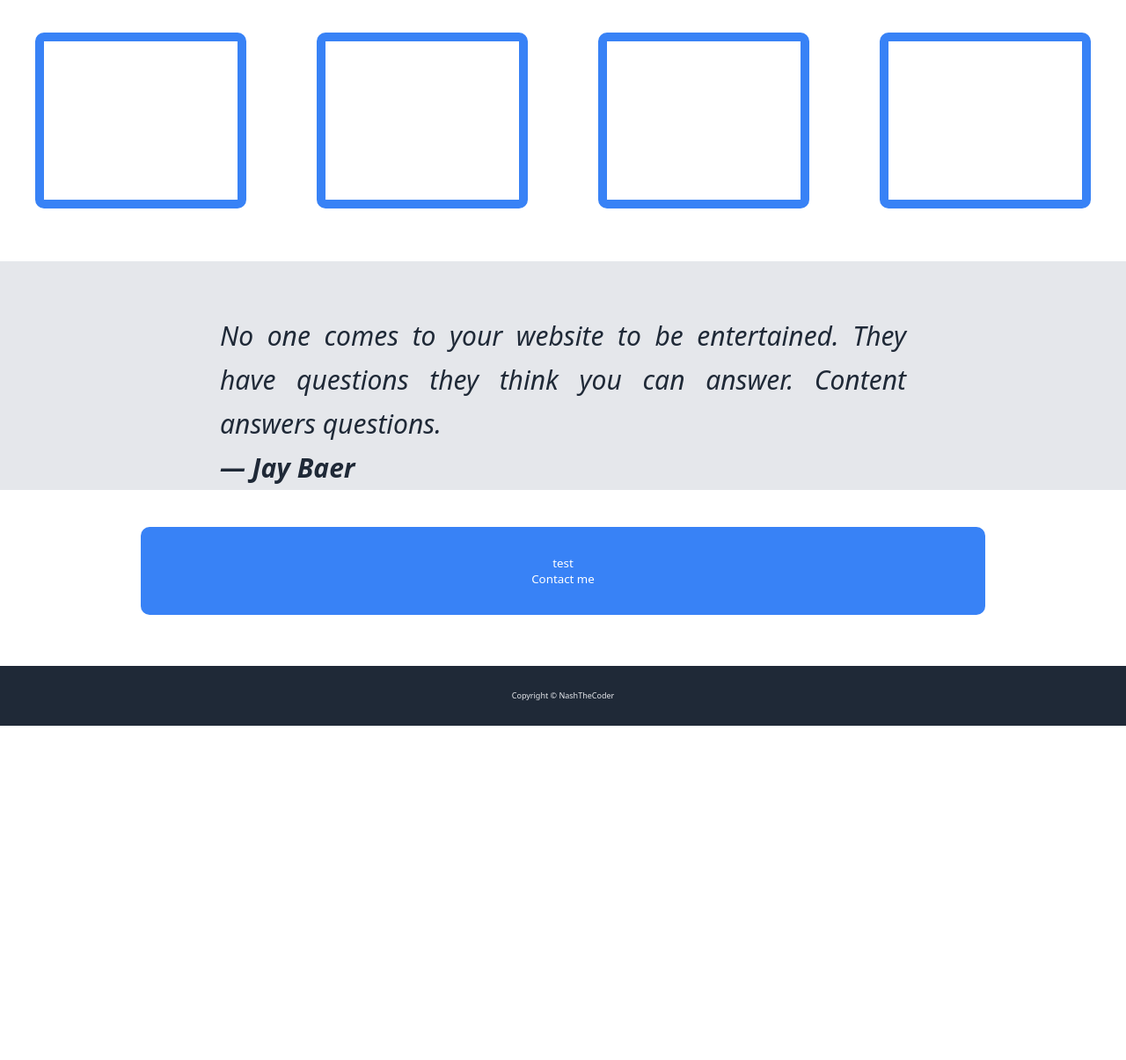
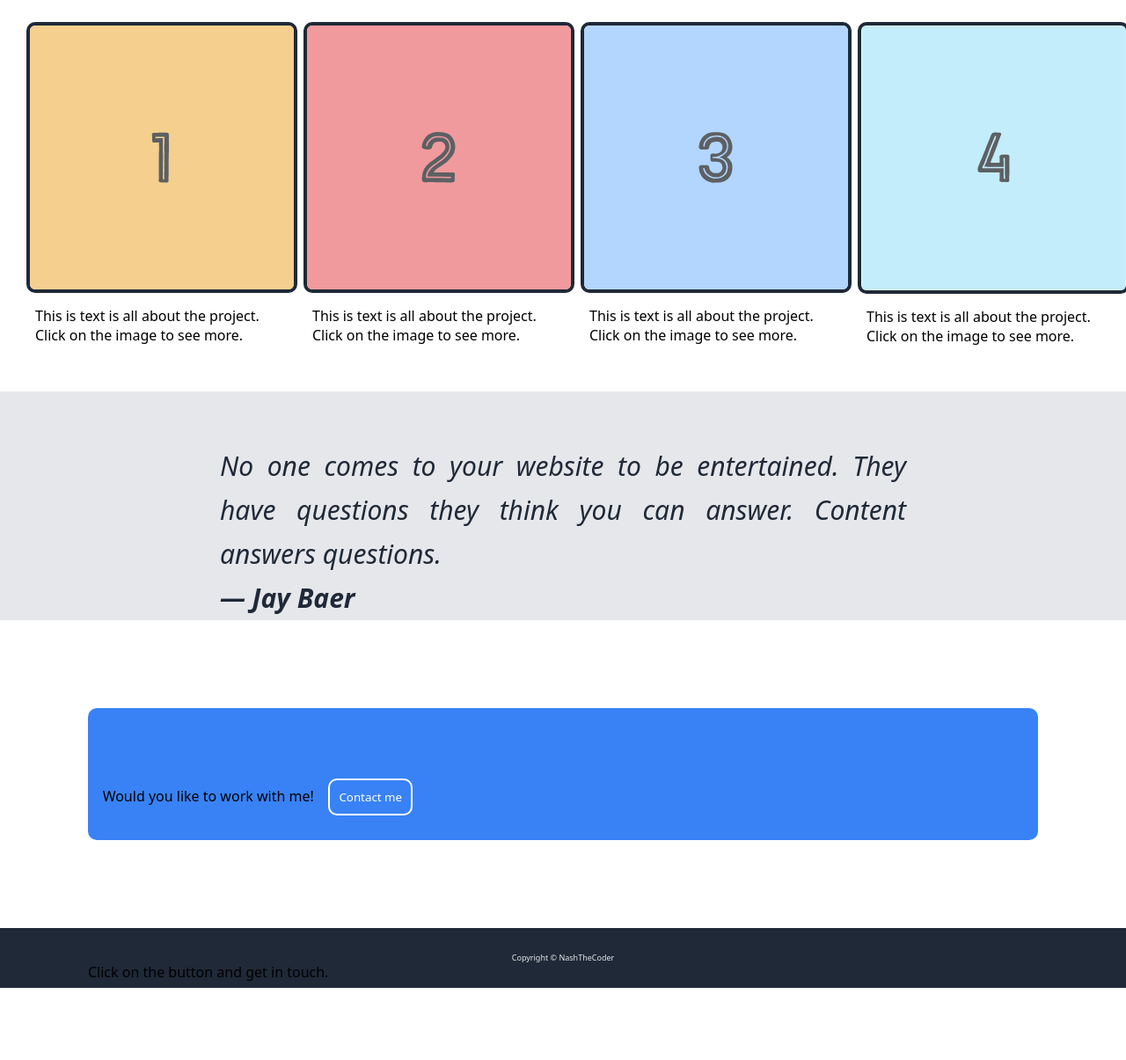
Before and after one commit to nashthecoder/odin-landing-pages, a plain HTML site: page landing-page/index.html in a window 1280 px wide. Shown: the part 622-1827 px from the top of the page at 88% size. Before the commit the page ends 1447 px from the top, so only its background shows below. Drawn offline with Linux system fonts and the light colour scheme.

Commit message:
align hero and project section

```diff
--- a/landing-page/index.html
+++ b/landing-page/index.html
@@ -20,30 +20,51 @@
             </div>
             </div>
         </div>
-        <div class="hero">
+        <div class="hero" id="hero">
             <div class="hero-content">
-                <div class="text">Text here</div>
-                <div class="image">Image place holder</div>
+                <div>
+                    <p class="top-text">This is my Portfolio Website</p>
+                    <p class="hero-text">This website has some awesome projects that been build using ReactJS - MERN stack and Ruby on Rails.</p>
+                    <button>Contact Me</button>
+                </div>
+                <div> <img class="hero-image" src="./images/hero-image.png" alt=""> </div>
             </div>
         </div>
         <h3>My Projects</h3>
-        <div class="projects">
-            <div class="project"></div>
-            <div class="project"></div>
-            <div class="project"></div>
-            <div class="project"></div>
+        <div class="project-grid-container" id="projects">
+            <div class="project-grid">
+                <div class="project-grid-item first-item">
+                    <img src="./images/one.svg" alt="">
+                    <div class="project-text">This is text is all about the project. Click on the image to see more.</div>
+                </div>
+                <div class="project-grid-item">
+                    <img src="./images/two.svg" alt="">
+                    <div class="project-text">This is text is all about the project. Click on the image to see more.</div>
+                </div>
+                <div class="project-grid-item">
+                    <img src="./images/three.svg" alt="">
+                    <div class="project-text">This is text is all about the project. Click on the image to see more.</div>
+                </div>
+                <div class="project-grid-item last-item">
+                    <img src="./images/four.svg" alt="">
+                    <div class="project-text">This is text is all about the project. Click on the image to see more.</div>
+                </div>
+            </div>
         </div>
-        <div class="quote">
+        <div class="quote" id="quote">
             <blockquote>No one comes to your website to be entertained. They have questions they think you can answer. Content answers questions.
                 <br /> <strong>― Jay Baer</strong> </blockquote>
         </div>
-        <div class="call-to-action">
-            <button>
-                <div>test</div>
-                <a>
+        <div class="call-to-action" id="call-to-action">
+            <div>
+                <p>Would you like to work with me!</p>
+                <p> Click on the button and get in touch.</p>
+            </div>
+            <div>
+                <button class="call-button">
                     Contact me
-                </a>
-            </button>
+                </button>
+            </div>
         </div>
         <div class="footer"><span>Copyright &copy; NashTheCoder</span>
         </div>
--- a/landing-page/styles.css
+++ b/landing-page/styles.css
@@ -1,8 +1,8 @@
 * {
     font-family: system-ui, -apple-system, BlinkMacSystemFont, 'Segoe UI', Roboto, Oxygen, Ubuntu, Cantarell, 'Open Sans', 'Helvetica Neue', sans-serif;
     margin: 0;
+}
 
-}
 
 .flex-container {
     flex-direction: row;
@@ -46,40 +46,93 @@
 .social {
     margin-left: 50px;
 }
+
+.social {
+    margin-top: -10px;
+    border-radius: 10px;
+}
+
+.hero-image{
+    width: 400px;
+    height: 300px;
+    padding-left: 100px;
+}
+
 .hero {
     padding: 20px 0;
     display: flex;
     justify-content: center;
 }
+
 .hero-content {
+    padding: 40px;
     display: flex;
     font-size: 18px;
-    width: 900px;
+    width: 1000px;
     color:  #E5E7EB;
     justify-content: space-around;
 }
 
-.flex-container .projects {
+.top-text {
+    font-size: 48px;
+    font-weight: bold;
+    padding-bottom: 20px;
+}
+
+
+
+.hero-text{
+    padding-bottom: 20px;
+    line-height: 30px;
+}
+
+
+
+.project-grid-container {
     display: flex;
+    padding-bottom: 90px;
+}
+
+.project-grid {
+    display: flex;
+    flex: 1;
+    padding: 10px;
+    align-items: center;
+}
+
+.project-text {
+    padding: 10px;
+}
+
+.project-grid-item {
+    flex: 1;
+    width: 250px;
     height: 300px;
+    margin: 20px ;
+}
+
+.project-grid img  {
+    border-radius: 10px;
+}
+
+.project-grid-item .project-text {
+    padding-left: 10px;
+}
+
+img {
+    border-color: #1F2937;
+    border-style: solid;
+    border-width: 4px;
 }
 
 h3 {
     text-align: center;
     line-height: 100px;
+    font-size: 36px;
+    font-weight: bolder;
 }
 
-.project {
-    flex: 1;
-    border-radius: 10px;
-    border-width: 10px;
-    width: 20px;
-    height: 20px;
-    border-style:solid;
-    border-color: #3882F6;
-    padding: 80px;
-    margin: 40px;
-}
+
 
 .flex-container .quote {
     background: #E5E7EB;
@@ -96,9 +149,12 @@ h3 {
 }
 
 .flex-container .call-to-action {
-    background: #ffffff ;
+    display: flex;
+    margin: 100px;
+    border-radius: 10px;
+    background: #3882F6;
     flex:1;
-    height: 200px;
+    height: 150px;
     line-height: 200px;
     text-align: center;
 }
@@ -106,10 +162,14 @@ h3 {
 button {
     background: #3882F6;
     border-radius: 10px;
-    width: 75%;
-    height: 50%;
     border-style: none;
     color: #ffffff;
+    padding: 10px
+}
+
+.call-button {
+    border-style: solid;
+    border-color: #ffffff;
 }
 
 .flex-container .footer {
```
Also changed, not shown: 1 other file.
